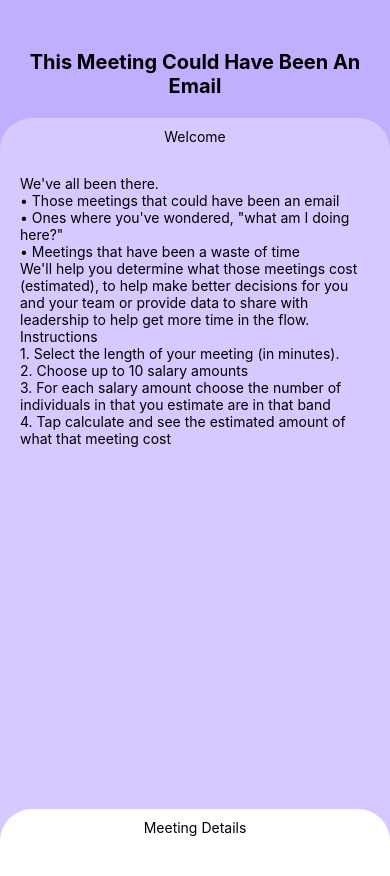
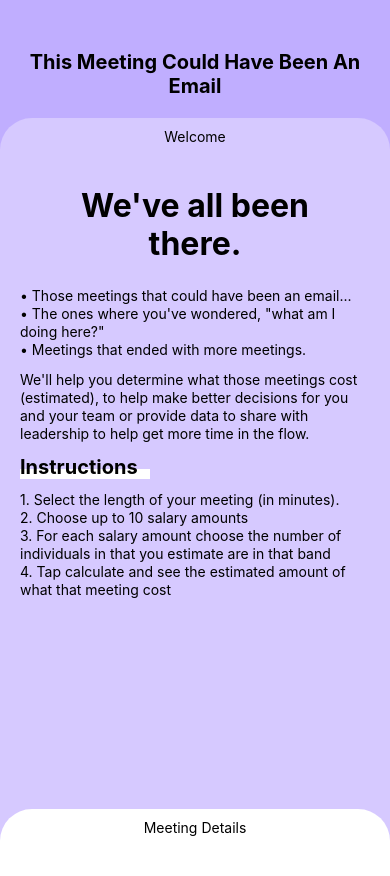
Before and after one commit to pennmeg/be-an-email, a React Native app: screen /Home in a window 390 px wide. Shown: the top 876 px of the page. Built offline with nearby package versions, Linux system fonts and the light colour scheme; what expo-linking would draw is missing.

Commit message:
Style updates to instructions

```diff
--- a/screens/HomeScreen/Instructions.tsx
+++ b/screens/HomeScreen/Instructions.tsx
@@ -1,28 +1,77 @@
-import { ScrollView } from "react-native";
-import { Text, View } from "../../components/Themed";
+import { ScrollView, Text as RNText, View } from "react-native";
+import { Text } from "../../components/Themed";
 
 export default function Instructions() {
   return (
     <ScrollView>
-      <Text>We've all been there.</Text>
-      <Text>{`\u2022 Those meetings that could have been an email`}</Text>
-      <Text>{`\u2022 Ones where you've wondered, "what am I doing here?"`}</Text>
-      <Text>{`\u2022 Meetings that have been a waste of time`}</Text>
-      <Text>
+      <RNText
+        style={{
+          fontWeight: "bold",
+          fontSize: 32,
+          textAlign: "center",
+          marginHorizontal: 12,
+          marginVertical: 12,
+          lineHeight: 38,
+        }}
+      >
+        We've all been there.
+      </RNText>
+      <View style={{ marginVertical: 12 }}>
+        <Text
+          style={{ lineHeight: 18 }}
+        >{`\u2022 Those meetings that could have been an email...`}</Text>
+        <Text
+          style={{ lineHeight: 18 }}
+        >{`\u2022 The ones where you've wondered, "what am I doing here?"`}</Text>
+        <Text
+          style={{ lineHeight: 18 }}
+        >{`\u2022 Meetings that ended with more meetings.`}</Text>
+      </View>
+
+      <Text style={{ lineHeight: 18 }}>
         We'll help you determine what those meetings cost (estimated), to help
         make better decisions for you and your team or provide data to share
         with leadership to help get more time in the flow.
       </Text>
-      <Text>Instructions</Text>
-      <Text>1. Select the length of your meeting (in minutes). </Text>
-      <Text>2. Choose up to 10 salary amounts</Text>
-      <Text>
-        3. For each salary amount choose the number of individuals in that you
-        estimate are in that band
-      </Text>
-      <Text>
-        4. Tap calculate and see the estimated amount of what that meeting cost
-      </Text>
+      <View style={{ marginVertical: 12 }}>
+        <View style={{ marginBottom: 12 }}>
+          <Text
+            style={{
+              fontSize: 20,
+              fontWeight: "bold",
+              lineHeight: 24,
+            }}
+          >
+            Instructions
+          </Text>
+          <View
+            style={{
+              height: 10,
+              width: 140,
+              backgroundColor: "white",
+              position: "absolute",
+              top: 14,
+              left: -10,
+              zIndex: -1,
+            }}
+          ></View>
+        </View>
+
+        <Text style={{ lineHeight: 18 }}>
+          1. Select the length of your meeting (in minutes).{" "}
+        </Text>
+        <Text style={{ lineHeight: 18 }}>
+          2. Choose up to 10 salary amounts
+        </Text>
+        <Text style={{ lineHeight: 18 }}>
+          3. For each salary amount choose the number of individuals in that you
+          estimate are in that band
+        </Text>
+        <Text style={{ lineHeight: 18 }}>
+          4. Tap calculate and see the estimated amount of what that meeting
+          cost
+        </Text>
+      </View>
     </ScrollView>
   );
 }
```
